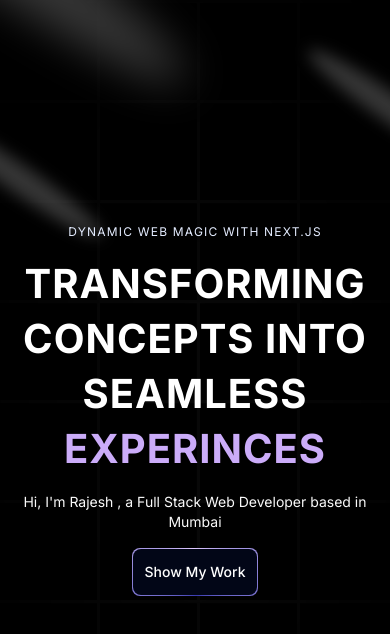
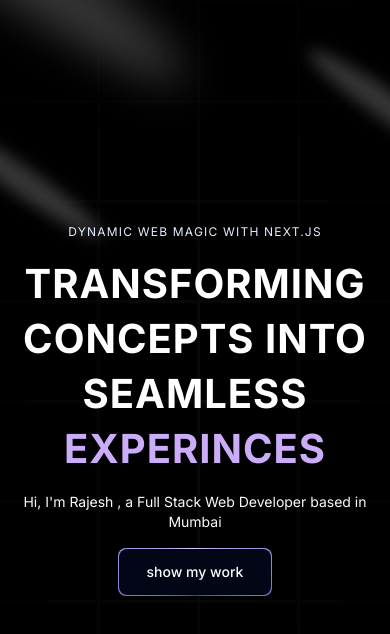
Before and after one commit to rajeshchauhan1426/NEXT-JS-portfolio, a Next.js app: page / in a window 390 px wide. Shown: the top 634 px of the page. Built offline with nearby package versions, Linux system fonts and the light colour scheme.

Commit message:
new button ui update

```diff
--- a/components/ui/magicbutton.tsx
+++ b/components/ui/magicbutton.tsx
@@ -1,19 +1,37 @@
 import React from "react";
 
+
 const MagicButton = ({
-    title , icon, position, handleClick, otherClasses
+  title,
+  icon,
+  position,
+  handleClick,
+  otherClasses,
 }: {
-    title:string; icon:React.ReactNode,position:string;
-    handleClick:() => void; otherClasses?: string
+  title: string;
+  icon: React.ReactNode;
+  position: string;
+  handleClick?: () => void;
+  otherClasses?: string;
 }) => {
-   return (
-    <button className="relative inline-flex h-12 w-full overflow-hidden rounded-lg p-[1px] focus:outline-none md:w-60 md:mt-10">
-  <span className="absolute inset-[-1000%] animate-[spin_2s_linear_infinite] bg-[conic-gradient(from_90deg_at_50%_50%,#E2CBFF_0%,#393BB2_50%,#E2CBFF_100%)]" />
-  <span className="inline-flex h-full w-full cursor-pointer items-center justify-center rounded-lg bg-slate-950 px-3 py-1 text-sm font-medium text-white backdrop-blur-3xl">
-    Show My Work
-  </span>
-</button>
-   )
-}
+  return (
+    <button
+      className="relative inline-flex h-12 w-full md:w-60 md:mt-10 overflow-hidden rounded-lg p-[1px] focus:outline-none"
+      onClick={handleClick}
+    >
+      <span className="absolute inset-[-1000%] animate-[spin_2s_linear_infinite] bg-[conic-gradient(from_90deg_at_50%_50%,#E2CBFF_0%,#393BB2_50%,#E2CBFF_100%)]" />
 
-export default MagicButton
+
+      <span
+        className={`inline-flex h-full w-full cursor-pointer items-center justify-center rounded-lg
+             bg-slate-950 px-7 text-sm font-medium text-white backdrop-blur-3xl gap-2 ${otherClasses}`}
+      >
+        {position === "left" && icon}
+        {title}
+        {position === "right" && icon}
+      </span>
+    </button>
+  );
+};
+
+export default MagicButton;
```
